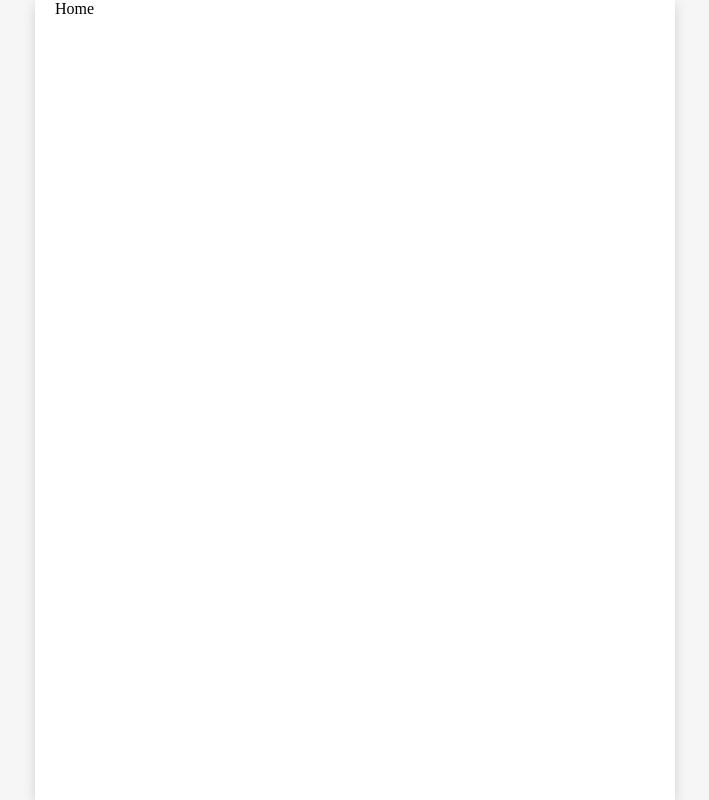
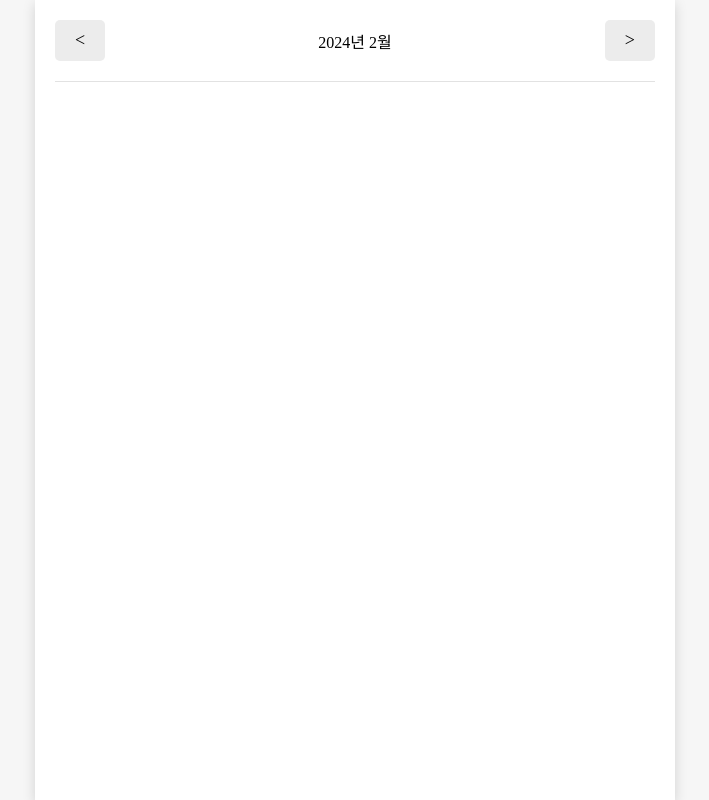
Before and after one commit to sejinbaek/react-diary, a React (Vite) app: page / in a window 1280 px wide. Shown: the whole page, without its empty margins (285-994 px from the left). Built offline with nearby package versions, Linux system fonts and the light colour scheme; a web font is replaced by a local one.

Commit message:
feat: Header 컴포넌트를 Home 페이지에 배치

```diff
--- a/src/pages/Home.jsx
+++ b/src/pages/Home.jsx
@@ -1,9 +1,17 @@
 import React from "react";
-import { useSearchParams } from "react-router-dom";
+import Header from "../components/Header";
+import Button from "../components/Button";
 
 const Home = () => {
-  const [params, setParams] = useSearchParams();
-  return <div>Home</div>;
+  return (
+    <div>
+      <Header
+        title={"2024년 2월"}
+        leftChild={<Button text={"<"} />}
+        rightChild={<Button text={">"} />}
+      />
+    </div>
+  );
 };
 
 export default Home;
```
